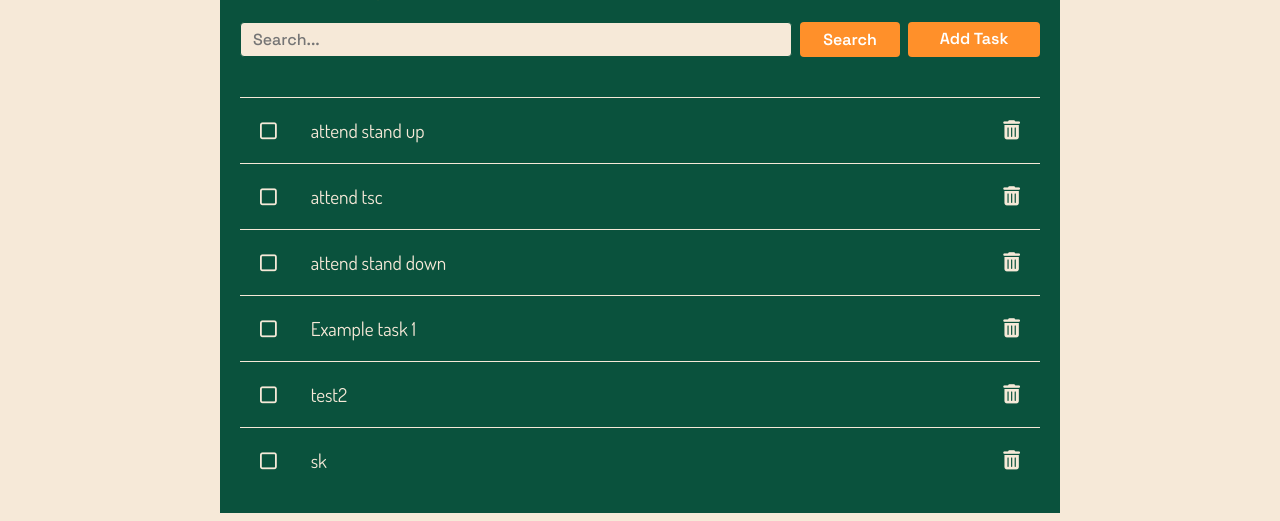
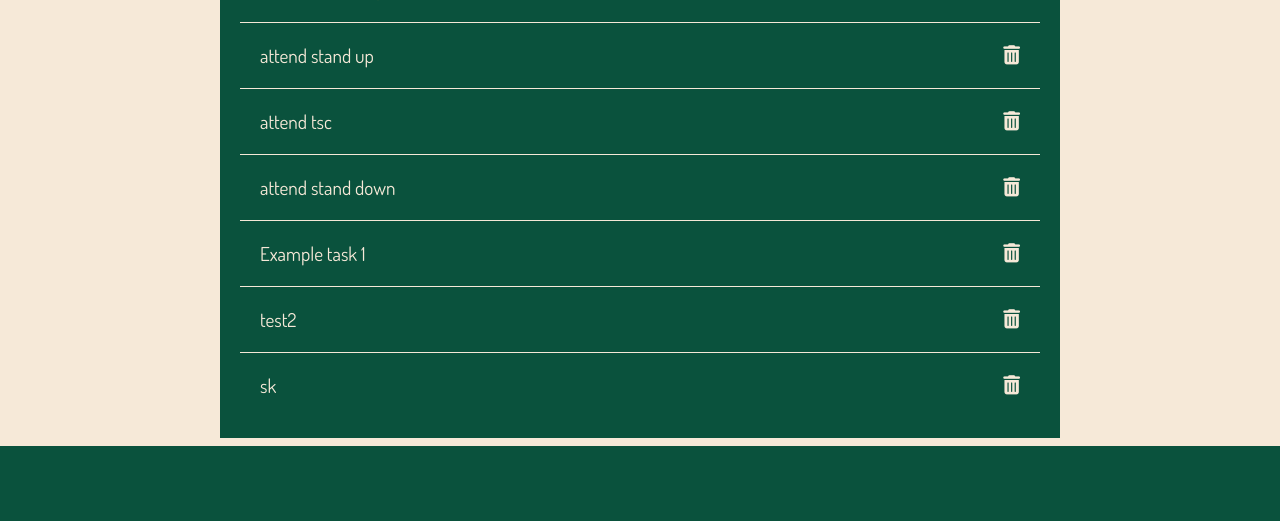
Before and after one commit to kens-i/ta-do, a Django app: template base/templates/base/task_list.html in a window 1280 px wide. Shown: the part 437-958 px from the top of the page. After the commit the page ends 883 px from the top, so only its background shows below. Run offline with Django 4.2, Linux system fonts and the light colour scheme; the template is opened without the code that fills it: values that come from a table or form of the project are taken from there, others are empty; a user stored in the database is signed in; data comes from the database, SQL or seed files in the repository; parts of the project's set-up code (start-up, migrations or seed data) failed here and were passed over; some libraries are stand-ins or nearby versions.

Commit message:
Revert "style all forms, buttons and search bar"
This reverts commit 65b4829fe51c3fae6cd07091d4082acc6aa98322.

```diff
--- a/base/static/base/style.css
+++ b/base/static/base/style.css
@@ -1,6 +1,5 @@
 /* google fonts import */
 @import url('https://fonts.googleapis.com/css2?family=Dosis:wght@200..800&family=Space+Grotesk:wght@300..700&display=swap');
-
 
 
 /* css variables */
@@ -13,7 +12,6 @@
 --highlight-color: #ff902a;
 --highlight-color-dark: #9e470d;
 }
-
 
 
 /* global styles */
@@ -49,35 +47,16 @@ a, p {
 
 }
 
-#register:hover {
-    color: var(--highlight-color);
-}
-
-#login:hover {
-    color: var(--highlight-color);
-}
-
-#logout {
-    color: var(--highlight-color);
-}
-
-#logout:hover {
-    color: var(--primary-color);
-}
-
-
-/* header sytyles */
-
 .header-bar {
     display: flex;
-    justify-content: space-between;
-    align-items: center;
+    justify-content: space-between; /* pushes logo to the right */
+    align-items: center;             /* vertically centers the items */
     padding: 10px 20px;
 }
 
-
-
-/* logo styles */
+.header-bar a {
+    color: var(--highlight-color);
+}
 
 .logo {
     max-width: 200px;
@@ -90,10 +69,6 @@ a, p {
     transform: scale(1.05);
     box-shadow: 0 2px 10px rgba(0,0,0,0.2);
 }
-
-
-
-/* to do list styles */
 
 .task-wrapper {
     display: flex;
@@ -113,120 +88,9 @@ a, p {
     font-weight: 600;
 }
 
-.task-wrapper:hover i {
+.task-wrapper:hover s {
     color: var(--highlight-color);
 }
-
-/* .task-title {
-    display: flex;
-    align-items: center;
-} */
-
-.task-title a, .task-title p {
-    margin-left: 30px;
-}
-
-
-
-/* search bar styles */
-
-.search-add-wrapper {
-  display: flex;
-  flex-wrap: wrap;
-  align-items: center;
-  gap: 12px;
-  font-family: var(--primary-font);
-  margin: 20px 0;
-}
-
-.search-add-wrapper form {
-  display: flex;
-  flex-wrap: wrap;
-  gap: 8px;
-  flex: 1;
-}
-
-.search-add-wrapper input[type="text"] {
-  flex: 1;
-  min-width: 180px;
-  padding: 6px 12px;
-  border: 1px solid var(--secondary-color);
-  border-radius: 4px;
-  font-family: var(--secondary-font);
-  font-size: 16px;
-  background-color: var(--primary-color);
-  color: var(--highlight-color-dark);
-  font-weight: 500;
-}
-
-.search-add-wrapper input[type="submit"],
-.search-add-wrapper a {
-  padding: 6px 16px;
-  background-color: var(--highlight-color);
-  color: white;
-  text-decoration: none;
-  border: none;
-  border-radius: 4px;
-  font-family: var(--secondary-font);
-  font-size: 16px;
-  font-weight: 600;
-  cursor: pointer;
-  min-width: 100px;
-  text-align: center;
-  white-space: nowrap;
-}
-
-.search-add-wrapper input[type="submit"]:hover,
-.search-add-wrapper a:hover {
-  background-color: var(--highlight-color-dark);
-}
-
-
-/* form styles */
-
-.styled-form input[type="text"],
-.styled-form input[type="password"],
-.styled-form textarea {
-  flex: 1;
-  min-width: 180px;
-  padding: 6px 12px;
-  margin-left: 10px;
-  border: 1px solid var(--secondary-color);
-  border-radius: 4px;
-  font-family: var(--secondary-font);
-  font-size: 16px;
-  background-color: var(--primary-color);
-  color: var(--highlight-color-dark);
-  font-weight: 500;
-}
-
-.styled-form input[type="submit"] {
-    padding: 6px 16px;
-    background-color: var(--highlight-color);
-    color: white;
-    text-decoration: none;
-    border: none;
-    border-radius: 4px;
-    font-family: var(--secondary-font);
-    font-size: 16px;
-    font-weight: 600;
-    cursor: pointer;
-    min-width: 100px;
-    text-align: center;
-    white-space: nowrap;
-}
-
-.styled-form input[type="submit"]:hover {
-  background-color: var(--highlight-color-dark);
-}
-
-.styled-form input[type="checkbox"] {
-  accent-color: var(--highlight-color);
-  width: 18px;
-  height: 18px;
-  cursor: pointer;
-}
-
 
 /* media queries */
 
@@ -242,13 +106,9 @@ a, p {
         max-width: 150px;
         order: 2; /* ensures logo comes after the text content */
     }
+}
 
-     .search-add-wrapper {
-    flex-direction: column;
-    align-items: stretch;
-  }
-
-    .search-buttons {
-        justify-content: flex-start;
-    }
+/* small devices - phones (320px and up) */
+@media (min-width: 320px) {
+    /* Add mobile-specific styles here if needed */
 }
--- a/base/templates/base/login.html
+++ b/base/templates/base/login.html
@@ -3,12 +3,12 @@
 
 <h1>Login</h1>
 
-<form method="POST" class="styled-form">
+<form method="POST">
     {% csrf_token %}
     {{form.as_p}}
     <input type="submit" value="Login">
 </form>
 
 
-<p>Don't have an account? <a href="{% url 'register' %}" id="register">Register</a></p>
+<p>Don't have an account? <a href="{% url 'register' %}">Register</a></p>
 {% endblock content %}
--- a/base/templates/base/task_confirm_delete.html
+++ b/base/templates/base/task_confirm_delete.html
@@ -2,7 +2,7 @@
 {% block content %}
 
 <a href="{% url 'tasks' %}">Go Back</a>
-<form method="POST" class="styled-form">
+<form method="POST">
     {% csrf_token %}
     <p>Are you sure you want to delete this task? "{{task}}"</p>
     <input type="submit" value="Delete">
--- a/base/templates/base/task_form.html
+++ b/base/templates/base/task_form.html
@@ -3,7 +3,7 @@
 
 <h3>Task Form</h3>
 <a href="{% url 'tasks' %}">Go back</a>
-<form method="POST" action="" class="styled-form">
+<form method="POST" action="">
     {% csrf_token %}
     {{form.as_p}}
     <input type="submit" value="Submit">
--- a/base/templates/base/task_list.html
+++ b/base/templates/base/task_list.html
@@ -7,9 +7,9 @@
     <div>
         <h1>Hello {{request.user|title}}</h1>
         {% if request.user.is_authenticated %}
-        <a href="{% url 'logout' %}" id="logout">Logout</a>
+        <a href="{% url 'logout' %}">Logout</a>
         {% else %}
-        <a href="{% url 'login' %}" id="login">Login</a>
+        <a href="{% url 'login' %}">Login</a>
         {% endif %}
     </div>
     <img src="{% static 'base/images/logo.jpg' %}" class="logo" alt="Ta-Do Logo">
@@ -20,17 +20,12 @@
 <h1>MY TO DO LIST</h1>
 <h3>You have {{count}} incomplete task{{ count|pluralize:"s" }}</h3>
 
+<!-- <a href="{% url 'task-create' %}">Add Task</a>
 
-<div class="search-add-wrapper">
-    <form method="GET">
-        <input type="text" name="search-area" placeholder="Search..." value="{{search_input}}">
-        <input type="submit" value="Search"> <a href="{% url 'task-create' %}">Add Task</a>
-    </form>
-
-</div>
-
-
-
+<form method="GET">
+    <input type="text" name="search-area" placeholder="Search..." value="{{search_input}}">
+    <input type="submit" value="Search">
+</form> -->
 
 
 <div class="task-items-wrapper">
@@ -38,14 +33,13 @@
     <div class="task-wrapper">
         {% if task.complete %}
         <div class="task-title">
-            <i class="fa-solid fa-check"></i><a href="{% url 'task-update' task.id %}">{{task}}</a>
             <div class="task-complete-icon"></div>
+            <i><s><a href="{% url 'task-update' task.id %}">{{task}}</a></s></i>
         </div>
         <a class="delete-link" href="{% url 'task-delete' task.id %}"><i class="fa-solid fa-trash-can"></i></a>
         {% else %}
         <div class="task-title">
             <div class="task-incomplete-icon"></div>
-            <i class="fa-regular fa-square"></i>
             <a href="{% url 'task-update' task.id %}">{{task}}</a>
         </div>
         <a class="delete-link" href="{% url 'task-delete' task.id %}"><i class="fa-solid fa-trash-can"></i></a>
```
Also changed, not shown: base/templates/base/register.html (+5 -3 lines).
